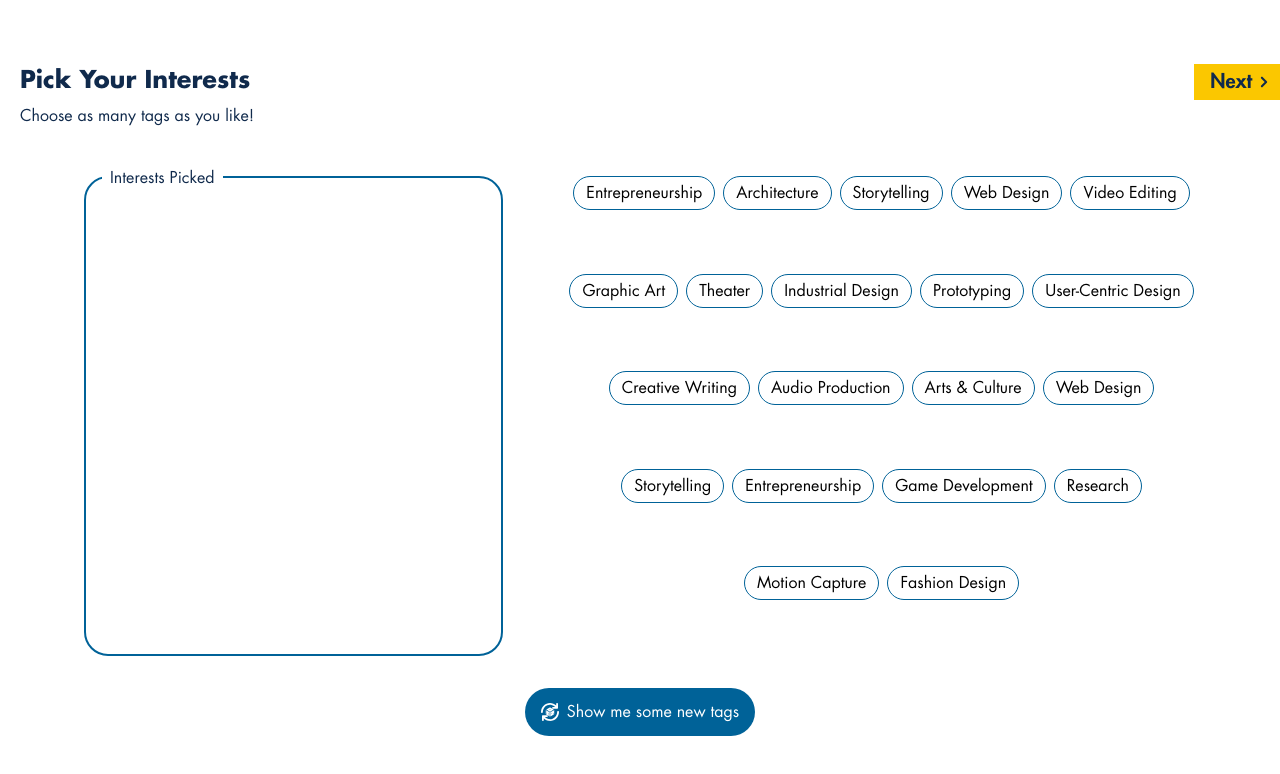
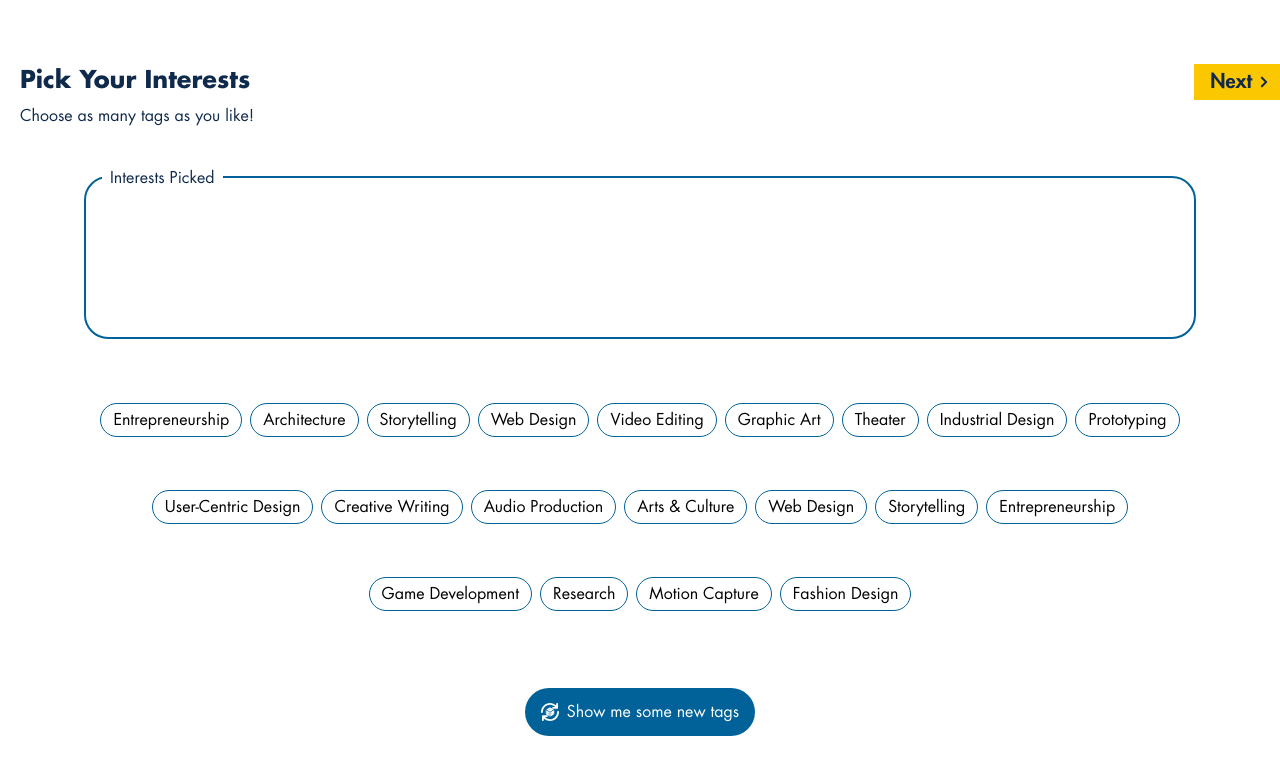
Before and after one commit to lingan233/westphal_project, a SvelteKit app: page /quiz in a window 1280 px wide. Shown: the top 774 px of the page. Built offline with nearby package versions, Linux system fonts and the light colour scheme.

Commit message:
Fix quiz page mobiile css issue

```diff
--- a/src/routes/quiz/+page.svelte
+++ b/src/routes/quiz/+page.svelte
@@ -40,7 +40,7 @@
 <main class="grid h-screen grid-rows-[10vh_1fr_3rem] gap-8 p-5 py-16">
 	<Header />
 
-	<div class='grid grid-cols-[2fr_3fr] px-[5vw] gap-[5vw]'>
+	<div class='grid px-[5vw] gap-[5vw]'>
 		<SelectedTags on:onTagClose={onTagClose} selected_tags={$selected_tags} />
 		<TagGeneration on:onTagSelectBubble={onTagSelect} tags={$displaying_tags} />
 	</div>
```
